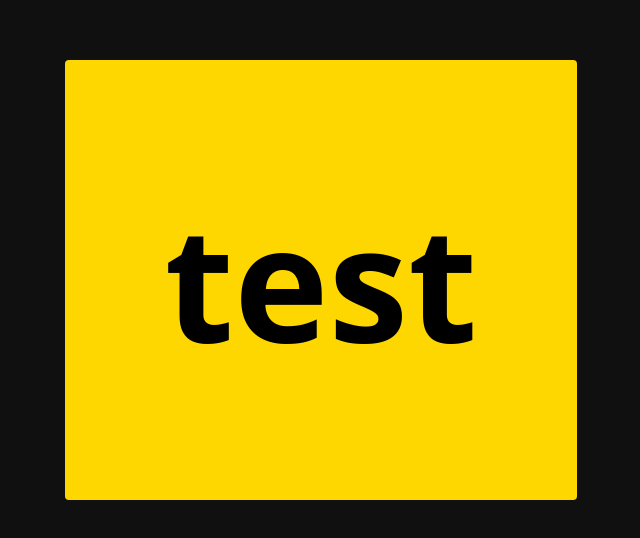
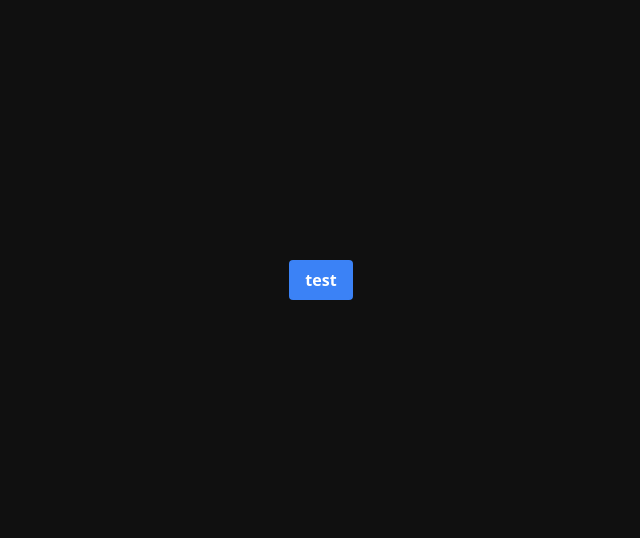
Before and after one commit to bosnan-dev/typescript-react-nextjs, a Next.js app: page / in a window 1280 px wide. Shown: the part 120-658 px from the top of the page, without its empty margins (319-959 px from the left). Built offline with nearby package versions, Linux system fonts and the light colour scheme.

Commit message:
Record Type

```diff
--- a/app/page.tsx
+++ b/app/page.tsx
@@ -1,9 +1,9 @@
 type ButtonProps = {
-  style: React.CSSProperties;
+  userAges: Record<"Alice" | "Bob" | "Jose", number>
 }
 
-function Button({style}: ButtonProps) {
-  return <button style={style}>test</button>
+function Button({}: ButtonProps) {
+  return <button>test</button>
 }
 
 // const Button = ({text}: ButtonProps) => {
@@ -17,11 +17,11 @@ function Button({style}: ButtonProps) {
 function Page() {
   return (
     <div>
-      <Button style={{
-        backgroundColor: 'gold',
-        color: 'black',
-        fontSize: "160px",
-        padding: "100px"
+      <Button
+      userAges={{
+        Alice: 20,
+        Bob: 21,
+        Jose: 22
       }}
       />
     </div>
```
